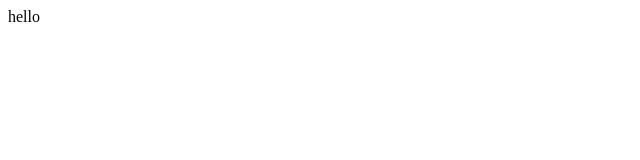
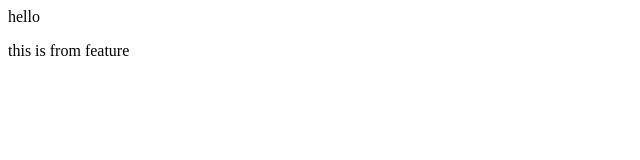
Before and after one commit to OPA-25/loaclrepo, a plain HTML site: page index.html in a window 1280 px wide. Shown: the whole page, without its empty margins (0-640 px from the left). Drawn offline with Linux system fonts and the light colour scheme.

Commit message:
add on feature

```diff
--- a/index.html
+++ b/index.html
@@ -1 +1,2 @@
 <p>hello</p>
+<p>this is from feature</p>
```
